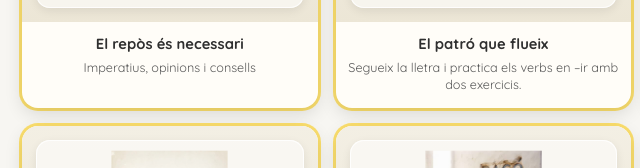
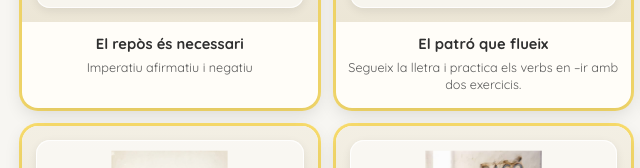
Before and after one commit to phbinibona/vidcatala, a plain HTML site: page tots.html in a window 1280 px wide. Shown: the part 1032-1200 px from the top of the page, 0-640 px from the left. Drawn offline with Linux system fonts and the light colour scheme.

Commit message:
Update Cançons description for El repòs és necessari

```diff
--- a/tots.html
+++ b/tots.html
@@ -371,7 +371,7 @@
 
       <a class="card featured" href="/el-repos-es-necessari">
         <div class="card-image"><div class="thumb-frame"><img src="el-repos-es-necessari.jpg" alt="" loading="lazy"></div></div>
-        <div class="card-content"><h3>El repòs és necessari</h3><p>Imperatius, opinions i consells</p></div>
+        <div class="card-content"><h3>El repòs és necessari</h3><p>Imperatiu afirmatiu i negatiu</p></div>
       </a>
 
       <a class="card featured" href="/el-patro-que-flueix">
```
